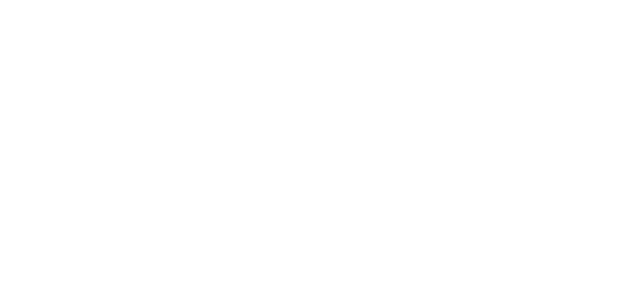
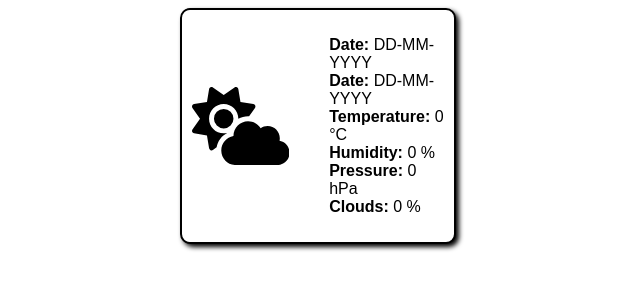
Before and after one commit to krzkro4122/weather-app, a plain HTML site: page index.html in a window 1280 px wide. Shown: the whole page, without its empty margins (322-962 px from the left). Drawn offline with Linux system fonts and the light colour scheme.

Commit message:
checkpoint

```diff
--- a/index.html
+++ b/index.html
@@ -5,12 +5,28 @@
     <meta charset="UTF-8">
     <meta http-equiv="X-UA-Compatible" content="IE=edge">
     <meta name="viewport" content="width=device-width, initial-scale=1.0">
+    <link rel="stylesheet" href="styles.css">
     <title>Weatherify ⛅</title>
 </head>
 
 <body>
+    <!-- Weather Card -->
     <div id="weatherCard">
-        <div class=""></div>
+        <!-- Weather icon -->
+        <svg class="weatherIcon" xmlns="http://www.w3.org/2000/svg"
+            viewBox="0 0 640 512"><!--! Font Awesome Pro 6.3.0 by @fontawesome - https://fontawesome.com License - https://fontawesome.com/license (Commercial License) Copyright 2023 Fonticons, Inc. -->
+            <path
+                d="M294.2 1.2c5.1 2.1 8.7 6.7 9.6 12.1l14.1 84.7 84.7 14.1c5.4 .9 10 4.5 12.1 9.6s1.5 10.9-1.6 15.4l-38.5 55c-2.2-.1-4.4-.2-6.7-.2c-23.3 0-45.1 6.2-64 17.1l0-1.1c0-53-43-96-96-96s-96 43-96 96s43 96 96 96c8.1 0 15.9-1 23.4-2.9c-36.6 18.1-63.3 53.1-69.8 94.9l-24.4 17c-4.5 3.2-10.3 3.8-15.4 1.6s-8.7-6.7-9.6-12.1L98.1 317.9 13.4 303.8c-5.4-.9-10-4.5-12.1-9.6s-1.5-10.9 1.6-15.4L52.5 208 2.9 137.2c-3.2-4.5-3.8-10.3-1.6-15.4s6.7-8.7 12.1-9.6L98.1 98.1l14.1-84.7c.9-5.4 4.5-10 9.6-12.1s10.9-1.5 15.4 1.6L208 52.5 278.8 2.9c4.5-3.2 10.3-3.8 15.4-1.6zM144 208a64 64 0 1 1 128 0 64 64 0 1 1 -128 0zM639.9 431.9c0 44.2-35.8 80-80 80H288c-53 0-96-43-96-96c0-47.6 34.6-87 80-94.6l0-1.3c0-53 43-96 96-96c34.9 0 65.4 18.6 82.2 46.4c13-9.1 28.8-14.4 45.8-14.4c44.2 0 80 35.8 80 80c0 5.9-.6 11.7-1.9 17.2c37.4 6.7 65.8 39.4 65.8 78.7z" />
+        </svg>
+        <!-- Weather data -->
+        <ul class="weatherData">
+            <li><b>Date:</b> <span class="date">DD-MM-YYYY</span></li>
+            <li><b>Date:</b> <span class="date">DD-MM-YYYY</span></li>
+            <li><b>Temperature:</b> <span class="temperature">0</span> °C</li>
+            <li><b>Humidity:</b> <span class="humidity">0</span> %</li>
+            <li><b>Pressure:</b> <span class="pressure">0</span> hPa</li>
+            <li><b>Clouds:</b> <span class="clouds">0</span> %</li>
+        </ul>
     </div>
 </body>
 
--- a/styles.css
+++ b/styles.css
@@ -0,0 +1,34 @@
+.weatherIcon {
+    max-height: 100px;
+    /* background: #000; */
+}
+
+body {
+    display: grid;
+    place-items: center;
+}
+
+#weatherCard {
+    padding: 10px;
+    width: 20%;
+
+    display: flex;
+    justify-content: center;
+    align-items: center;
+
+    background-color: white;
+
+    border-radius: 10px;
+    border-width: 2px;
+    border-style: solid;
+    border-color: black;
+
+    box-shadow: 3px 3px 5px;
+
+    font-family: Arial, Helvetica, sans-serif;
+}
+
+.weatherData {
+    list-style: none;
+    /* background-color: black; */
+}
```
